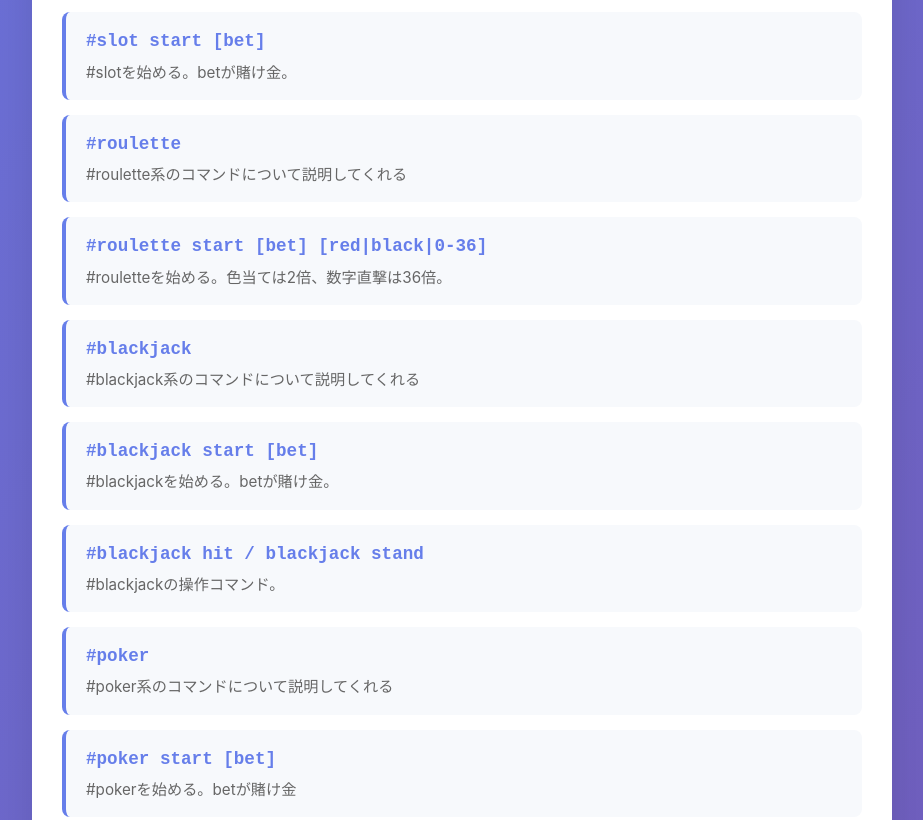
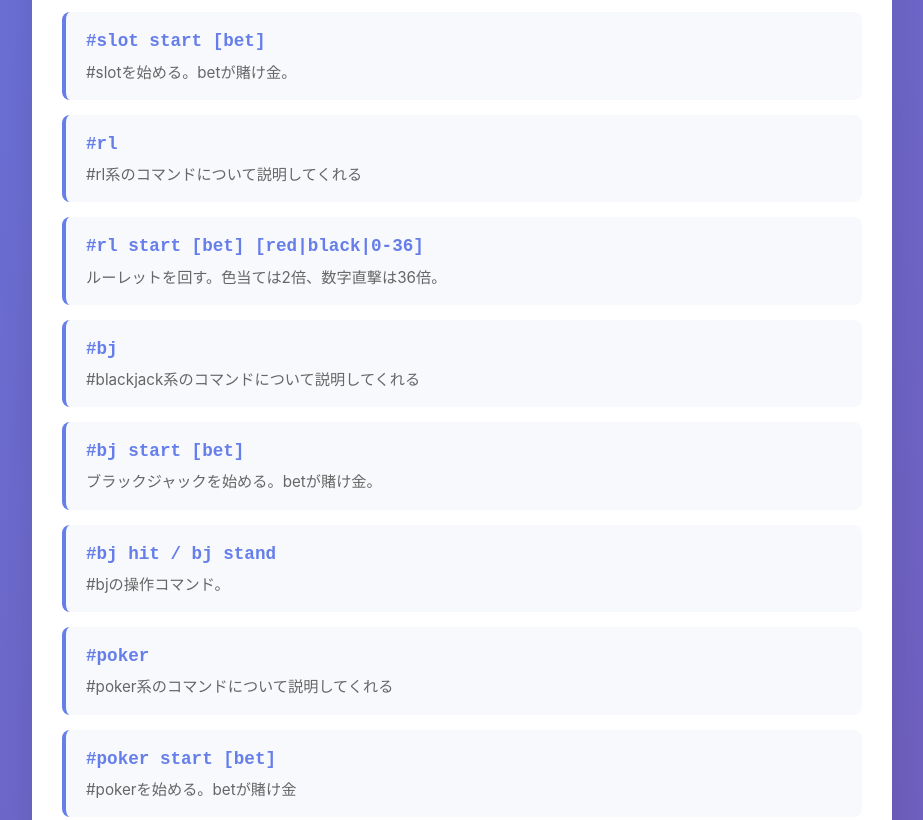
Before and after one commit to kusogakill/negira.bot, a plain HTML site: page index.html in a window 1280 px wide. Shown: the part 1545-2365 px from the top of the page, without its empty margins (178-1101 px from the left). Drawn offline with Linux system fonts and the light colour scheme.

Commit message:
Update index.html

```diff
--- a/index.html
+++ b/index.html
@@ -177,7 +177,7 @@
             </div>
 
             <div class="command">
-                <div class="command-name">#level [username]</div>
+                <div class="command-name">#lv [username]</div>
                 <div class="command-desc">名前+トリップ、自分のレベルを表示します。レベルは1-3まであります。カジノレベルも表示します。usernameを指定しなければ自分の物を表示します。</div>
             </div>
 
@@ -197,7 +197,7 @@
             </div>
 
             <div class="command">
-                <div class="command-name">#balance [username]</div>
+                <div class="command-name">#bal [username]</div>
                 <div class="command-desc">口座残高を表示します。usernameを指定しなければ自分の物を表示します。</div>
             </div>
 
@@ -217,28 +217,28 @@
             </div>
 
             <div class="command">
-                <div class="command-name">#roulette</div>
-                <div class="command-desc">#roulette系のコマンドについて説明してくれる</div>
+                <div class="command-name">#rl</div>
+                <div class="command-desc">#rl系のコマンドについて説明してくれる</div>
             </div>
 
             <div class="command">
-                <div class="command-name">#roulette start [bet] [red|black|0-36]</div>
-                <div class="command-desc">#rouletteを始める。色当ては2倍、数字直撃は36倍。</div>
+                <div class="command-name">#rl start [bet] [red|black|0-36]</div>
+                <div class="command-desc">ルーレットを回す。色当ては2倍、数字直撃は36倍。</div>
             </div>
 
             <div class="command">
-                <div class="command-name">#blackjack</div>
+                <div class="command-name">#bj</div>
                 <div class="command-desc">#blackjack系のコマンドについて説明してくれる</div>
             </div>
 
             <div class="command">
-                <div class="command-name">#blackjack start [bet]</div>
-                <div class="command-desc">#blackjackを始める。betが賭け金。</div>
+                <div class="command-name">#bj start [bet]</div>
+                <div class="command-desc">ブラックジャックを始める。betが賭け金。</div>
             </div>
 
             <div class="command">
-                <div class="command-name">#blackjack hit / blackjack stand</div>
-                <div class="command-desc">#blackjackの操作コマンド。</div>
+                <div class="command-name">#bj hit / bj stand</div>
+                <div class="command-desc">#bjの操作コマンド。</div>
             </div>
 
             <div class="command">
@@ -277,7 +277,7 @@
             </div>
 
             <div class="command">
-                <div class="command-name">#sudo setlevel [username] 1-3 <span class="badge admin">lv.3</span></div>
+                <div class="command-name">#sudo setlv [username] 1-3 <span class="badge admin">lv.3</span></div>
                 <div class="command-desc">ユーザーの権限レベルを変更します</div>
             </div>
 
```
